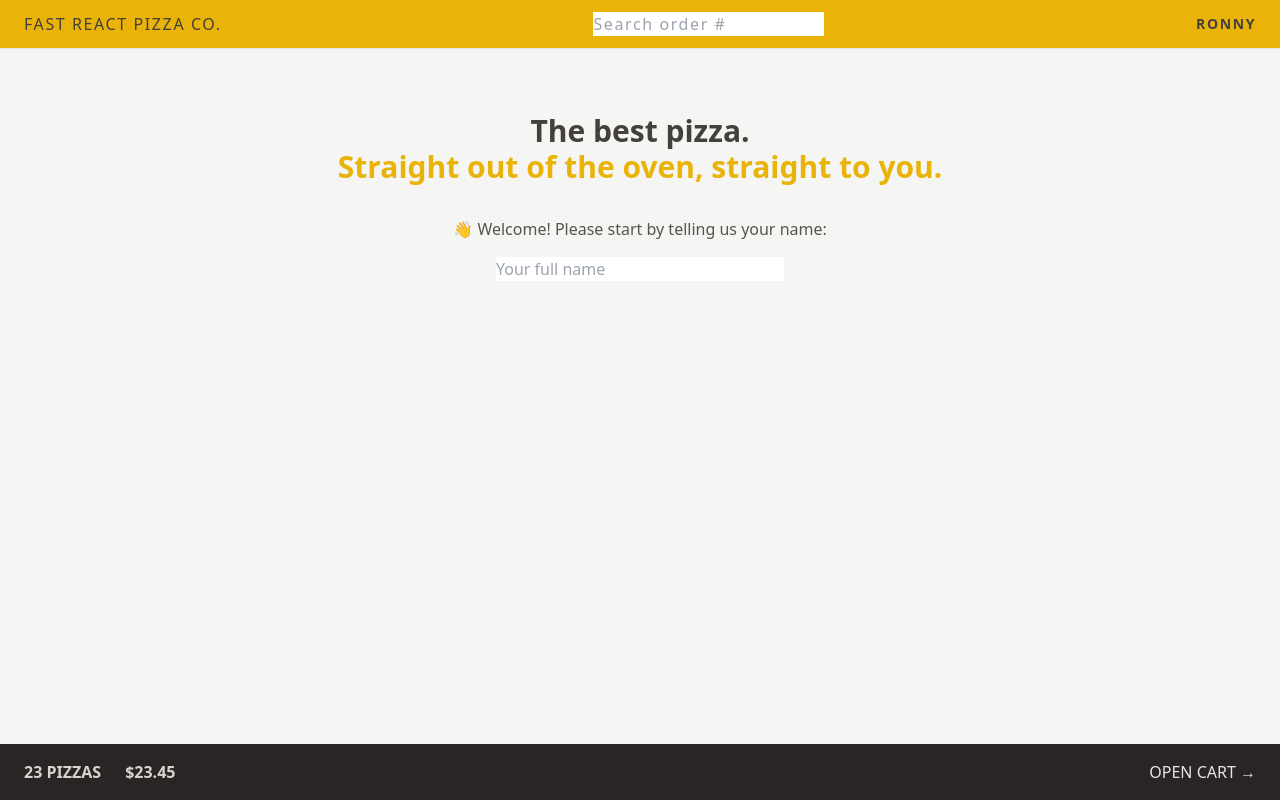
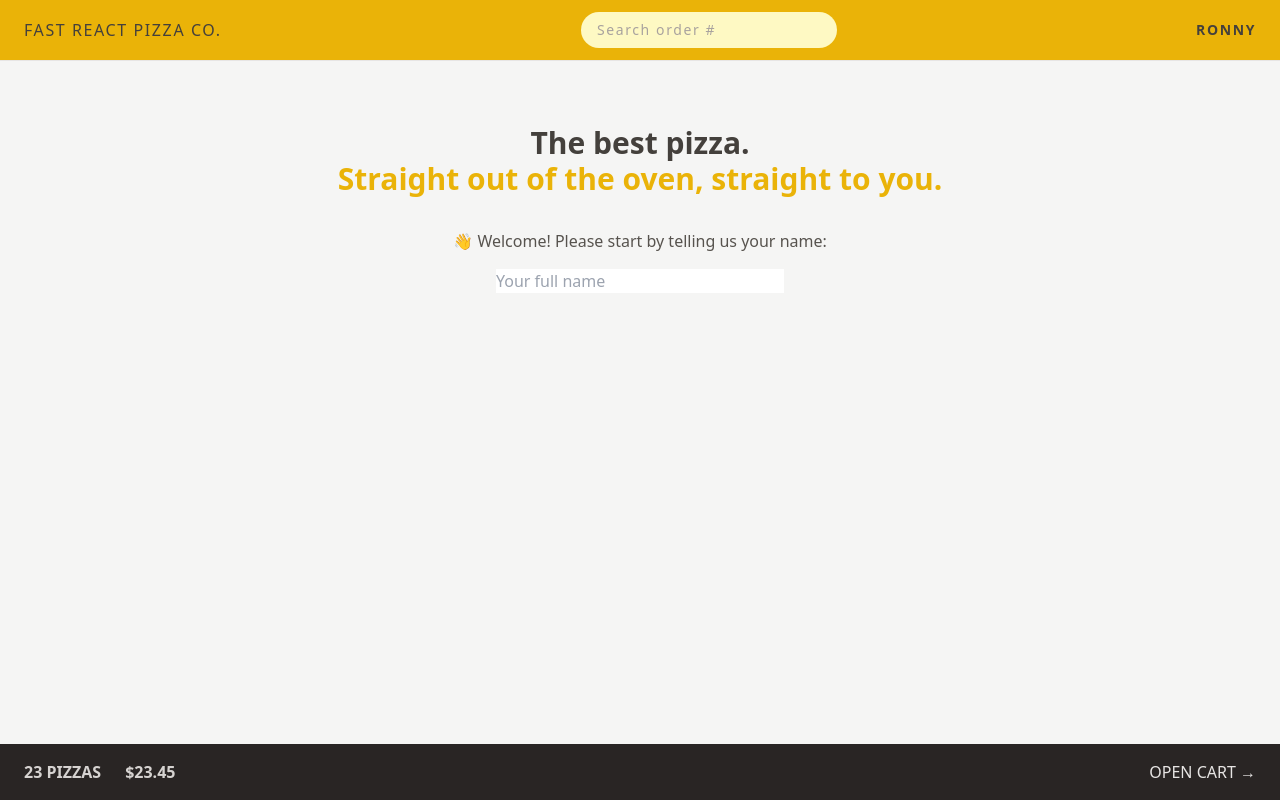
Before and after one commit to RachitJain959/react-pizza, a React (Vite) app: page / in a window 1280 px wide. Built offline with nearby package versions, Linux system fonts and the light colour scheme.

Commit message:
style SearchOrder input

```diff
--- a/src/features/order/SearchOrder.jsx
+++ b/src/features/order/SearchOrder.jsx
@@ -1,14 +1,14 @@
-import { useState } from 'react';
-import { useNavigate } from 'react-router-dom';
+import { useState } from "react";
+import { useNavigate } from "react-router-dom";
 
 function SearchOrder() {
-  const [query, setQuery] = useState('');
+  const [query, setQuery] = useState("");
   const navigate = useNavigate();
 
   function handleSubmit(e) {
     e.preventDefault();
     navigate(`/order/${query}`);
-    setQuery('');
+    setQuery("");
   }
 
   return (
@@ -17,6 +17,9 @@
         placeholder="Search order #"
         value={query}
         onChange={(e) => setQuery(e.target.value)}
+        className="w-28 rounded-full bg-yellow-100 px-4 py-2 text-sm
+        transition-all duration-300 placeholder:text-stone-400 focus:outline-none focus:ring
+        focus:ring-yellow-500 focus:ring-opacity-50 sm:w-64 sm:focus:w-72"
       />
     </form>
   );
```
